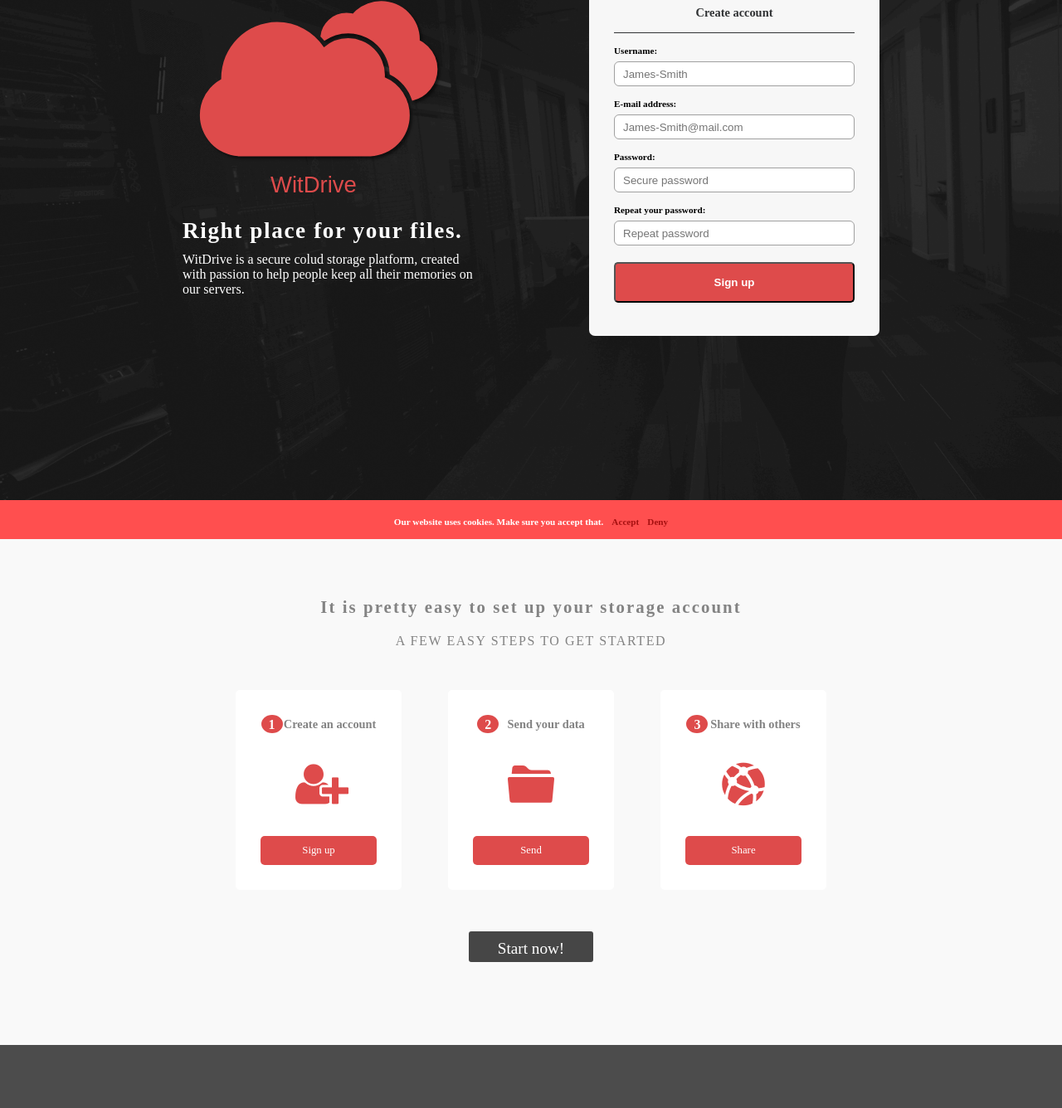
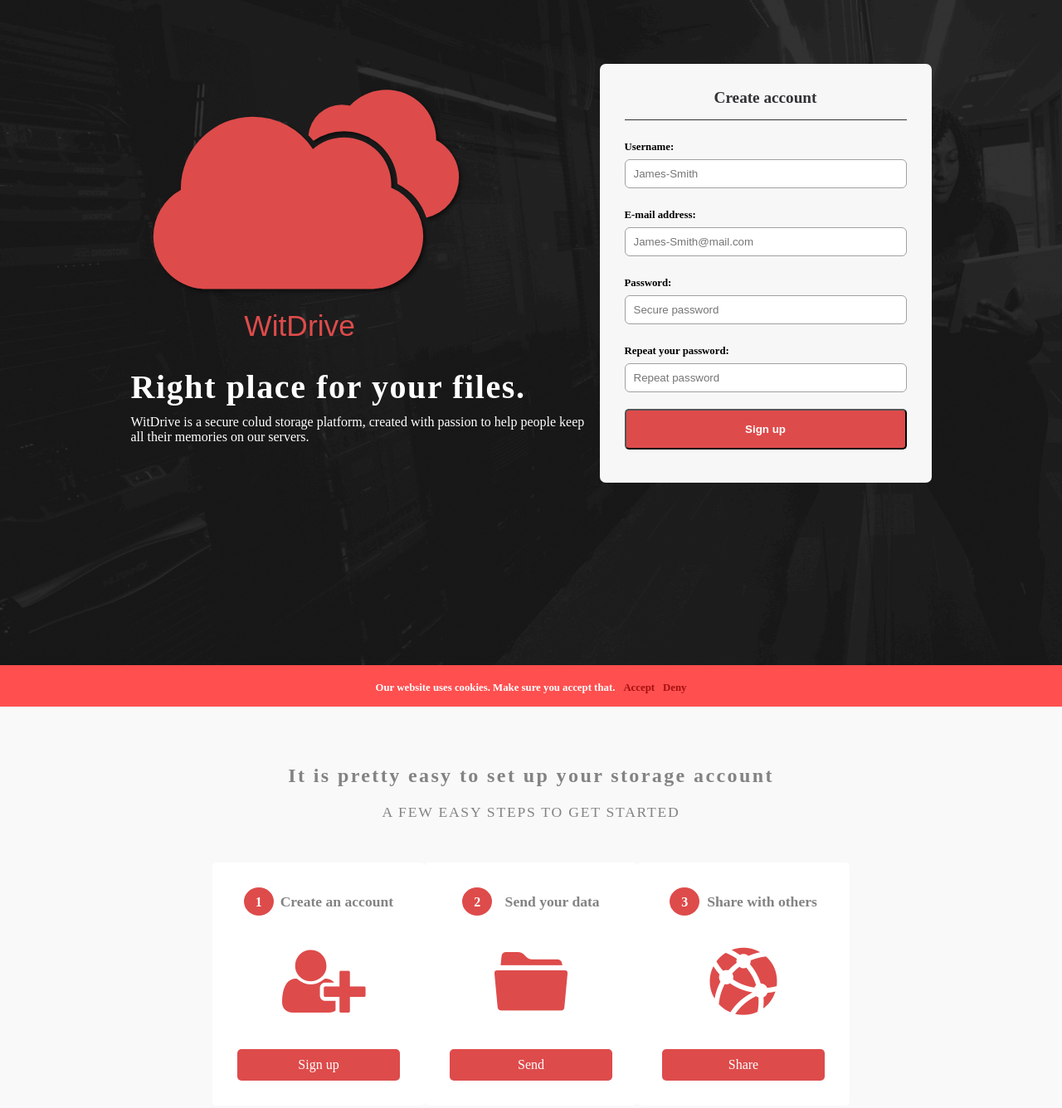
Before and after one commit to WIT-team/WitDrive-Frontend, a plain HTML site: page src/index.html in a window 1280 px wide. Shown: the part 131-1467 px from the top of the page at 83% size. Drawn offline with Linux system fonts and the light colour scheme; a web font is replaced by a local one.

Commit message:
Small size changes

```diff
--- a/src/assets/styles/style.css
+++ b/src/assets/styles/style.css
@@ -43,7 +43,7 @@
 .navigation__link {
     color: var(--main-red-color);
     text-decoration: none;
-    font-size: 0.7rem;
+    font-size: 0.9rem;
 }
 .navigation__link--bolded {
     text-decoration: underline;
@@ -57,35 +57,35 @@
 .mainSection {
     max-width: 1920px;
     margin: 0px auto;
-    height: 626px;
+    height: 725px;
     background-image: url('../imgs/Section1_bg.png');
     background-repeat: no-repeat;
     background-size: cover;
     display: flex;
     justify-content: space-around;
-    padding: 50px 150px 0px 150px;
+    padding: 150px 150px 0px 150px;
 }
 .mainSection__leftSide {
     font-family: var(--main-font);
     color: #fff;
 }
 .mainSection__logo {
-    width: 350px;
+    width: 450px;
 }
 .mainSection__desc {
     text-align: left;
-    max-width: 350px;
+    max-width: 550px;
 }
 .mainSection__header {
     margin-bottom: 10px;
     font-weight: bold;
-    font-size: 1.7rem;
+    font-size: 2.5rem;
     letter-spacing: 0.1rem;
 }
 .mainSection__form {
     background-color: #f7f7f7;
     font-family: var(--main-font);
-    width: 350px;
+    width: 400px;
     border-radius: 7px;
     padding: 30px;
     box-sizing: border-box;
@@ -94,19 +94,19 @@
     text-align: center;
     padding-bottom: 15px;
     border-bottom: 1px solid var(--main-darker-gray-color);
-    font-size: 0.9rem;
+    font-size: 1.2rem;
     font-weight: 600;
     color: var(--main-darker-gray-color)
 }
 .mainSection__form--label {
-    font-size: 0.7rem;
+    font-size: 0.8rem;
     display: block;
-    margin: 15px 0px 7px;
+    margin: 25px 0px 7px;
     font-weight: 600;
 }
 .mainSection__form--input {
     width: 100%;
-    height: 30px;
+    height: 35px;
     border-radius: 6px;
     border: 1px solid #a0a0a0;
     padding: 10px;
@@ -133,7 +133,7 @@
     display: flex;
     justify-content: center;
     padding: 20px 0px 15px;
-    font-size: 0.7rem;
+    font-size: 0.8rem;
     font-family: var(--main-font);
     font-weight: 600;
 }
@@ -158,7 +158,7 @@
     color: #838383;
     font-family: var(--main-font);
     letter-spacing: 0.1em;
-    font-size: 1.3em;
+    font-size: 1.5em;
     text-align: center;
 }
 .stepsSection__header2 {
@@ -167,7 +167,7 @@
     font-family: var(--main-font);
     font-weight: lighter;
     letter-spacing: 0.1em;
-    font-size: 1em;
+    font-size: 1.1em;
     text-align: center;
 }
 .stepsSection__steps {
@@ -179,10 +179,10 @@
 .stepsSection__stepHerader {
     display: flex;
     align-items: center;
-    justify-content: space-around;
+    justify-content: space-evenly;
 }
 .stepsSection__stepbox {
-    width: 200px;
+    width: 300px;
     background-color: rgb(255, 255, 255);
     padding: 30px;
     box-sizing: border-box;
@@ -192,12 +192,13 @@
 .stepsSection__septitle {
     color: #838383;
     font-family: var(--main-font);
-    font-size: 0.9em;
+    font-size: 1.1em;
 }
 .stepsSection__sepnum {
     background-color: var(--main-red-color);
     text-align: center;
-    width: 20px;
+    width: 30px;
+    height: 30px;
     border-radius: 50%;
     padding: 3px 3px 1px;
     color: #fff;
@@ -208,7 +209,7 @@
 }
 .stepsSection__icon {
     color: var(--main-red-color);
-    font-size: 3.5rem;
+    font-size: 5.5rem;
     margin: 30px auto;
     display: block;
 }
@@ -216,7 +217,7 @@
     font-family: var(--main-font);
     color: #fff;
     background-color: var(--main-red-color);
-    font-size: 0.8em;
+    font-size: 1em;
     padding: 10px;
     border-radius: 5px;
 }
@@ -227,24 +228,25 @@
     font-family: var(--main-font);
     padding: 10px 30px 5px;
     border-radius: 3px;
-    font-size: 1.2em;
+    font-size: 1.5em;
     text-align: center;
     margin: 0px auto;
     display: block;
-    width: 150px;
+    width: 200px;
     box-sizing: border-box;
+    border: 1px dashed var(--main-gray-color);
 }
 .stepsSection__Btn:hover {
     background-color: #f9f9f9;
     color: var(--main-gray-color);
     transition: 0.3s;
-    border: 1px dashed var(--main-gray-color);
 }
 .suppSection {
     background-color: #4c4c4c;
     padding: 150px 300px;
     box-sizing: border-box;
     display: flex;
+    justify-content: center;
 }
 .suppSection__question {
     color: rgb(228, 228, 228);
@@ -293,7 +295,7 @@
 .footer__list-link, .footer__list-item {
     color: var(--main-violet-color);
     text-decoration: none;
-    font-size: 0.7rem;
+    font-size: 0.8rem;
 }
 .footer__list-item {
     margin-top: 5px;
@@ -309,7 +311,7 @@
     width: 70vw;
 }
 .footer__list-header {
-    font-size: 0.8em;
+    font-size: 0.9em;
     font-weight: bold;
 }
 .footer__list {
@@ -319,6 +321,6 @@
     padding: 20px 0px;
 }
 .footer__bottom-text {
-    font-size: 0.7rem;
+    font-size: 0.9rem;
     text-align: center;
 }
```
